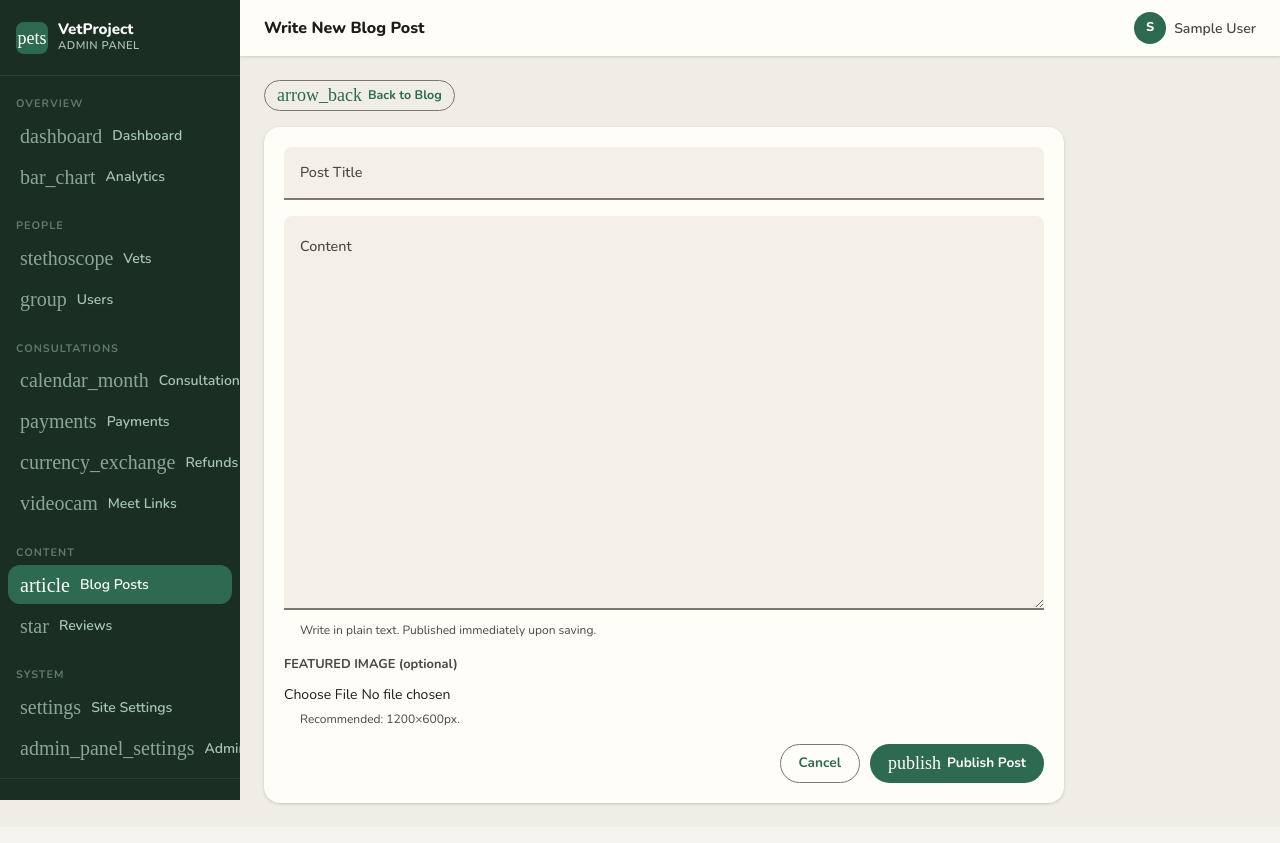
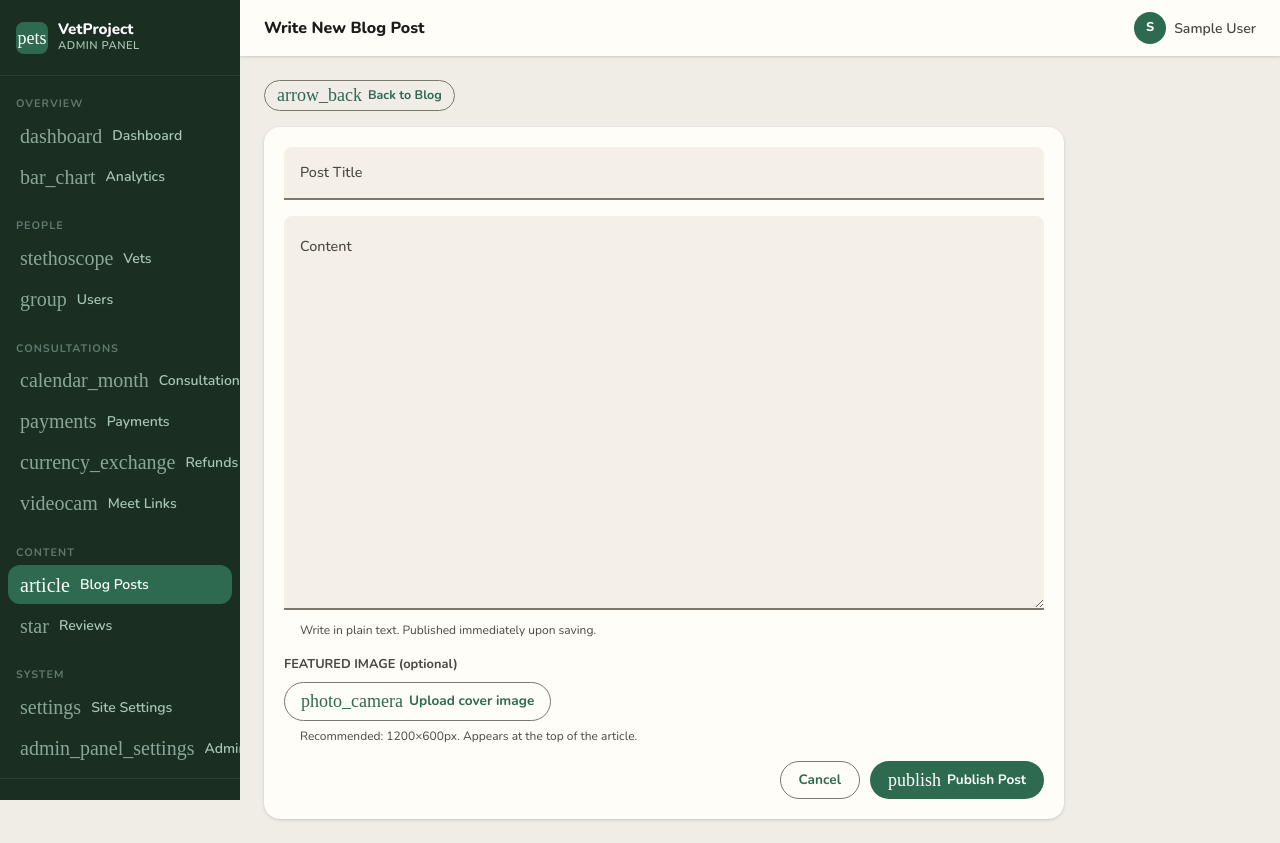
Before and after one commit to mahadi-ibne-bakar/vetproject, a Django app: page /dashboard/blog/new/ in a window 1280 px wide. Before the commit the page ends 806 px from the top, so only its background shows below. Run offline with Django 5.2, Linux system fonts and the light colour scheme; the visitor is signed in with stand-in values (Sample User, id 1); data comes from the database, SQL or seed files in the repository; data that the repository does not hold is empty; style sheets or scripts are compiled from the project's sources; some libraries are stand-ins or nearby versions; some web fonts are replaced.

Commit message:
Fixed admin blog image picker and vet my posts edit button

```diff
--- a/templates/dashboard/create_blog.html
+++ b/templates/dashboard/create_blog.html
@@ -1,4 +1,5 @@
 {% extends 'dashboard/base_admin.html' %}
+{% load image_upload %}
 {% block title %}Write Post — VetProject Admin{% endblock %}
 {% block page_title %}Write New Blog Post{% endblock %}
 
@@ -39,9 +40,49 @@
                                 color:var(--md-on-surface-variant); margin-bottom:8px;">
                         FEATURED IMAGE (optional)
                     </div>
-                    <input type="file" name="featured_image" accept="image/*"
-                        style="font-family:'Nunito',sans-serif; font-size:0.875rem;">
-                    <p class="field-hint">Recommended: 1200×600px.</p>
+                    <div id="preview-area-featured_image" style="display:none; margin-bottom:10px;">
+                        <div style="display:flex; align-items:center; gap:10px;">
+                            <img src="" id="preview-img-featured_image"
+                                style="width:120px; height:60px; border-radius:8px;
+                                        object-fit:cover;
+                                        border:2px solid var(--md-primary-container);">
+                            <div style="font-size:0.82rem; font-weight:700;
+                                        color:var(--md-on-surface);">Image selected</div>
+                        </div>
+                    </div>
+                    <input type="file" name="featured_image" id="id_featured_image"
+                        accept="image/*" style="display:none;"
+                        onchange="previewImage(this, 'id_featured_image')">
+                    <div style="display:flex; align-items:center; gap:8px;">
+                        <label for="id_featured_image"
+                            style="display:inline-flex; align-items:center; gap:6px;
+                                    padding:8px 16px; border-radius:var(--md-shape-full);
+                                    border:1.5px solid var(--md-outline);
+                                    background:var(--md-surface); cursor:pointer;
+                                    font-family:'Nunito',sans-serif; font-weight:700;
+                                    font-size:0.85rem; color:var(--md-primary);
+                                    transition:background 0.15s, border-color 0.15s;"
+                            onmouseover="this.style.background='var(--md-primary-container)';
+                                            this.style.borderColor='var(--md-primary)'"
+                            onmouseout="this.style.background='var(--md-surface)';
+                                        this.style.borderColor='var(--md-outline)'">
+                            <span class="ms sm">photo_camera</span>
+                            <span id="upload-label-id_featured_image">Upload cover image</span>
+                        </label>
+                        <button type="button" id="remove-btn-id_featured_image"
+                                onclick="removeImage('id_featured_image', 'featured_image')"
+                                style="display:none; align-items:center; gap:4px;
+                                    padding:8px 14px; border-radius:var(--md-shape-full);
+                                    border:1.5px solid var(--md-error);
+                                    background:transparent; cursor:pointer;
+                                    font-family:'Nunito',sans-serif; font-weight:700;
+                                    font-size:0.82rem; color:var(--md-error);">
+                            <span class="ms sm">delete</span> Remove
+                        </button>
+                    </div>
+                    <p class="field-hint" style="margin-top:6px;">
+                        Recommended: 1200×600px. Appears at the top of the article.
+                    </p>
                 </div>
 
                 <div style="display:flex; gap:10px; justify-content:flex-end;">
```
Also changed, not shown: templates/vet/my_blog_posts.html (+11 -39 lines).
